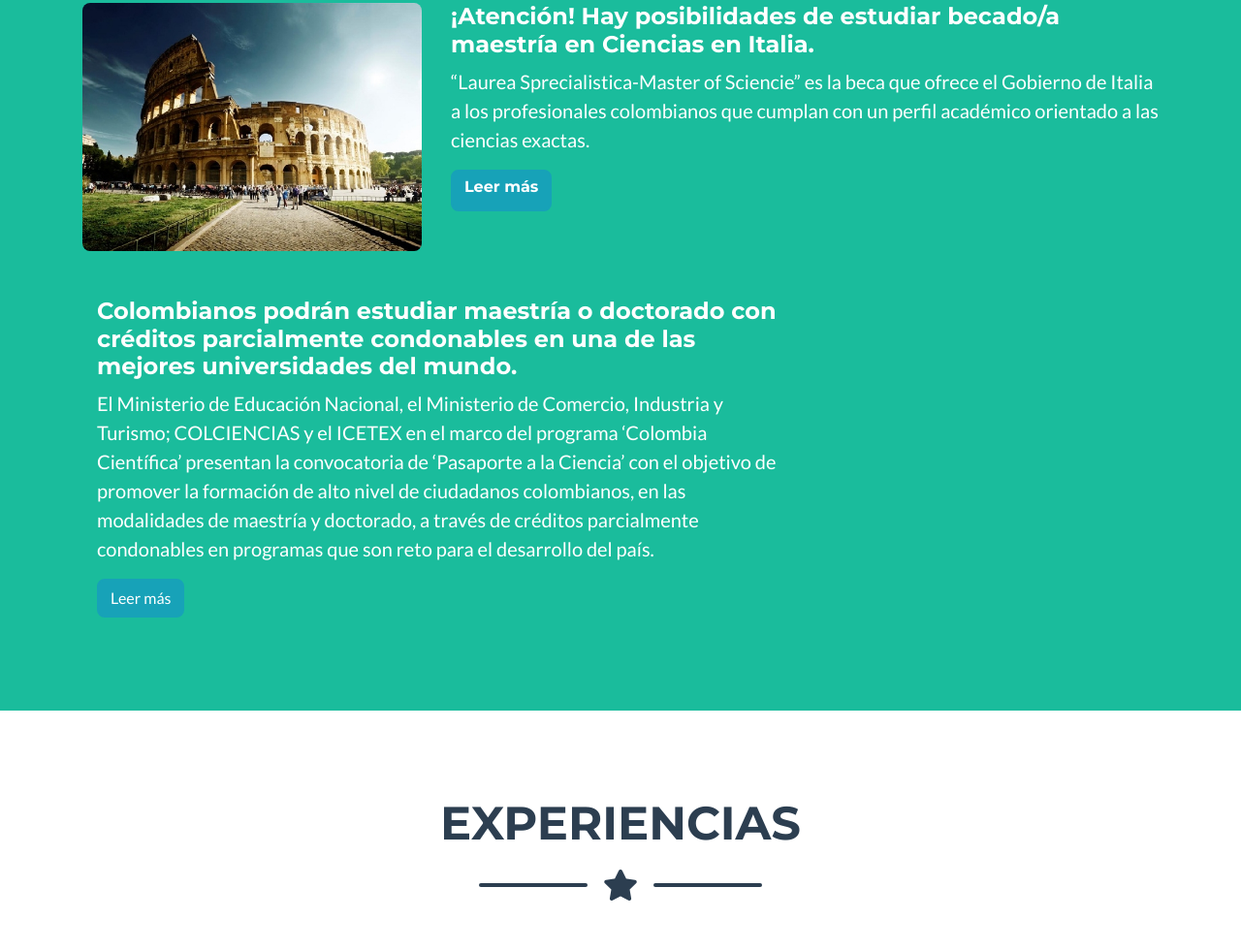
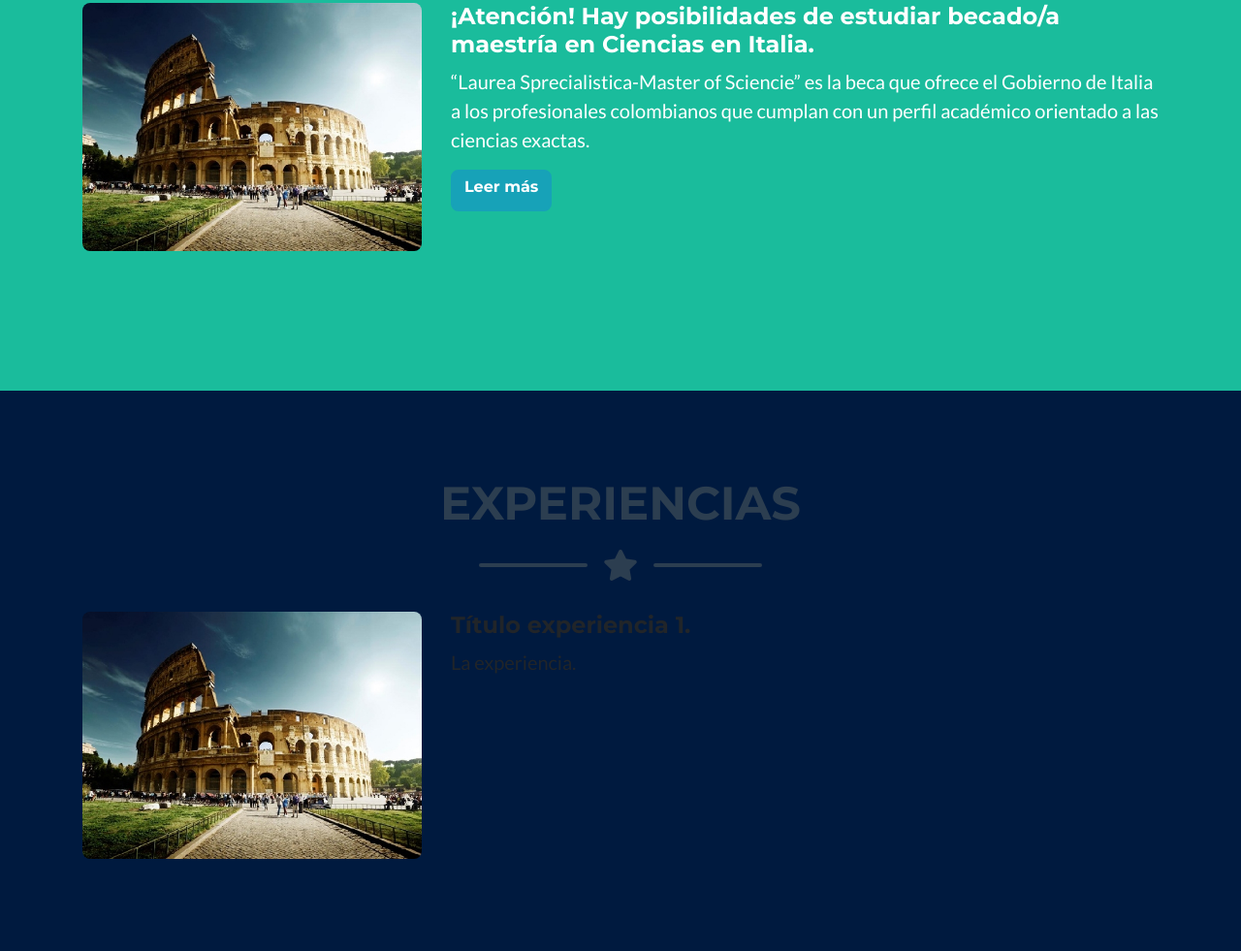
Before and after one commit to javieringacosta/apolos, a website with bundled scripts: page EsTuFuturo/index.html in a window 1280 px wide. Shown: the part 2459-3440 px from the top of the page at 97% size. Built offline with nearby package versions, Linux system fonts and the light colour scheme.

Commit message:
Corrección de errores

```diff
--- a/EsTuFuturo/index.html
+++ b/EsTuFuturo/index.html
@@ -218,7 +218,7 @@
   </section>
 
   <!-- SECCIÓN NOTICIAS -->
-  <section class="page-section bg-primary text-white mb-0" id="about">
+  <section class="page-section bg-primary text-white mb-0" id="news">
     <div class="container">
 
       <!-- About Section Heading -->
@@ -295,28 +295,11 @@
             </button>
           </div>
         </div>
-        <div class="col-lg-8 mr-auto">
-          <h4>Colombianos podrán estudiar maestría o doctorado con créditos
-            parcialmente condonables en una de las mejores universidades del
-            mundo.
-          </h4>
-          <p class="lead">
-            El Ministerio de Educación Nacional, el Ministerio de Comercio,
-            Industria y Turismo; COLCIENCIAS y el ICETEX en el marco del
-            programa ‘Colombia Científica’ presentan la convocatoria de
-            ‘Pasaporte a la Ciencia’ con el objetivo de promover la formación
-            de alto nivel de ciudadanos colombianos, en las modalidades de
-            maestría y doctorado, a través de créditos parcialmente condonables
-            en programas que son reto para el desarrollo del país.
-          </p>
-          <button type="button" class="btn btn-info">Leer más</button>
-        </div>
-      </div>
       </div>
   </section>
 
     <!-- SECCIÓN EXPERIENCIAS -->
-<section class="page-section" id="contact">
+    <section class="page-section" id="experiences" style="background-color: #001A3F;">
         <div class="container">
 
           <!-- Contact Section Heading -->
@@ -330,10 +313,24 @@
             </div>
             <div class="divider-custom-line"></div>
           </div>
+          <div class="row">
+              <div class="col-lg-4 ml-auto">
+                <img class="img-fluid rounded mb-5" src="img/portfolio/Italia.jpg" alt="">
+              </div>
+              <div class="col-lg-8 mr-auto">
+                <h4>
+                  Título experiencia 1.
+                </h4>
+                <p class="lead">
+                    La experiencia.
+                </p>
+              </div>
+            </div>
 
 
 
-
+      </div>
+    </section>
 
 
   <!-- SECCIÓN ACERCA DE -->
```
Lines whose indentation alone changed are shown as unchanged.
